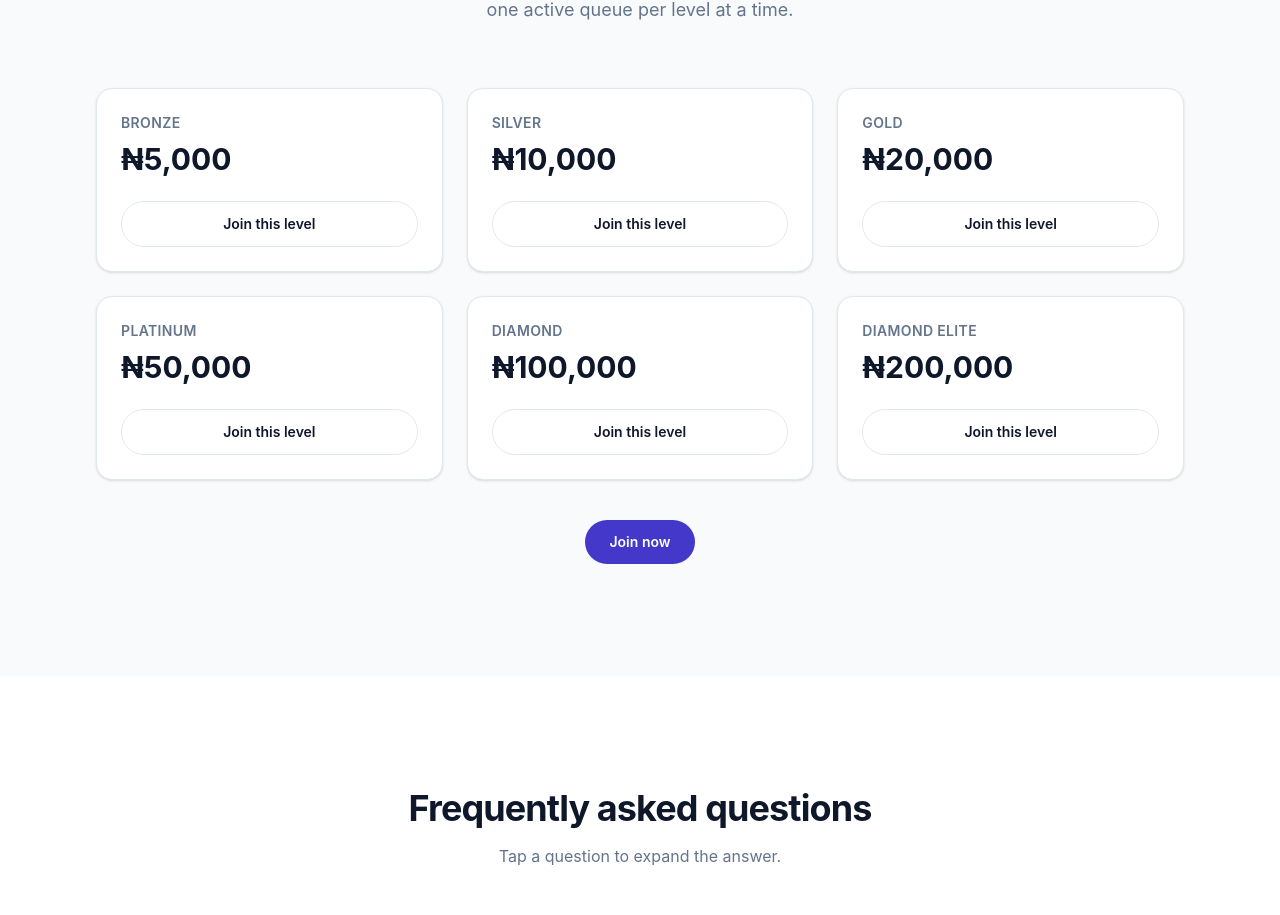
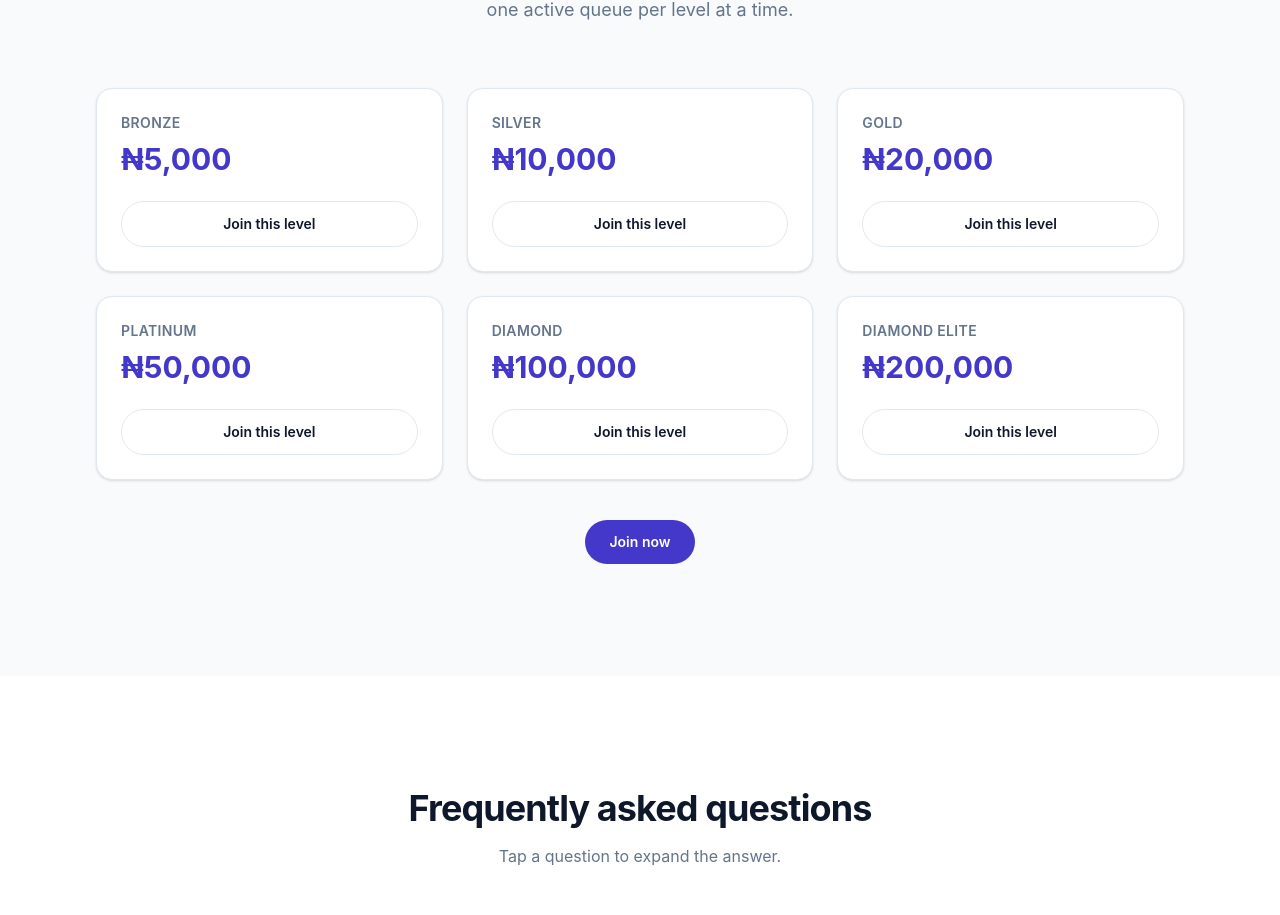
Before and after one commit to Zeeco91/Apex-pay, a Next.js app in the folder apps/web/: page / in a window 1280 px wide. Shown: the part 1571-2486 px from the top of the page. Built offline with nearby package versions, Linux system fonts and the light colour scheme; no server answers.

Commit message:
fix: color level card amounts purple to match brand accent
Co-Authored-By: Claude Sonnet 5 <noreply@anthropic.com>

```diff
--- a/apps/web/src/components/landing/Levels.tsx
+++ b/apps/web/src/components/landing/Levels.tsx
@@ -25,7 +25,7 @@ export function Levels() {
               <span className="text-sm font-semibold uppercase tracking-wide text-muted">
                 {level.name}
               </span>
-              <span className="mt-2 text-3xl font-bold text-foreground">
+              <span className="mt-2 text-3xl font-bold text-primary">
                 {formatNaira(level.amount)}
               </span>
               <ButtonLink
```
